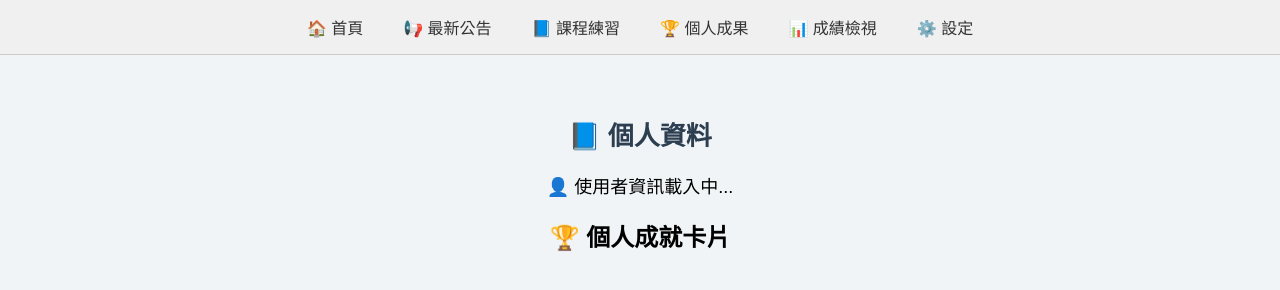
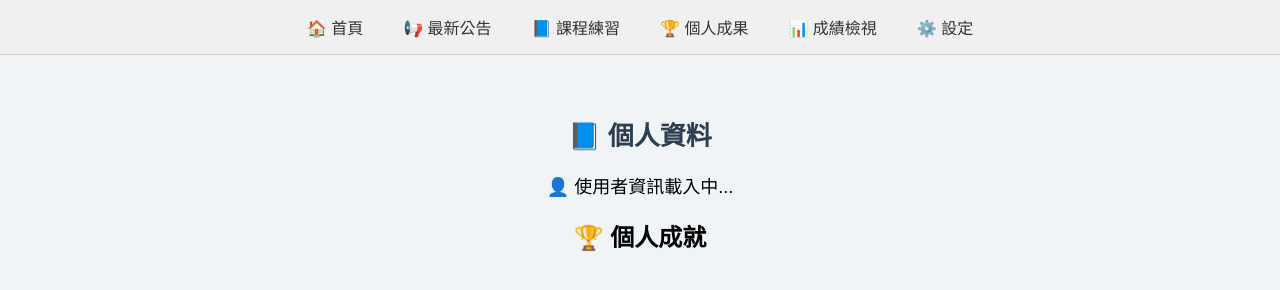
Before and after one commit to yuwei0410-000/my-website3, a plain HTML site: page review.html in a window 1280 px wide. Drawn offline with Linux system fonts and the light colour scheme; no server answers.

Commit message:
review.html

```diff
--- a/review.html
+++ b/review.html
@@ -57,7 +57,7 @@
     <div class="progress-rate" id="progressRate"></div>
 
     <section>
-      <h2>🏆 個人成就卡片</h2>
+      <h2>🏆 個人成就</h2>
       <div class="card-container" id="cardContainer"></div>
       <div class="badge" id="badgeDisplay"></div>
     </section>
```
